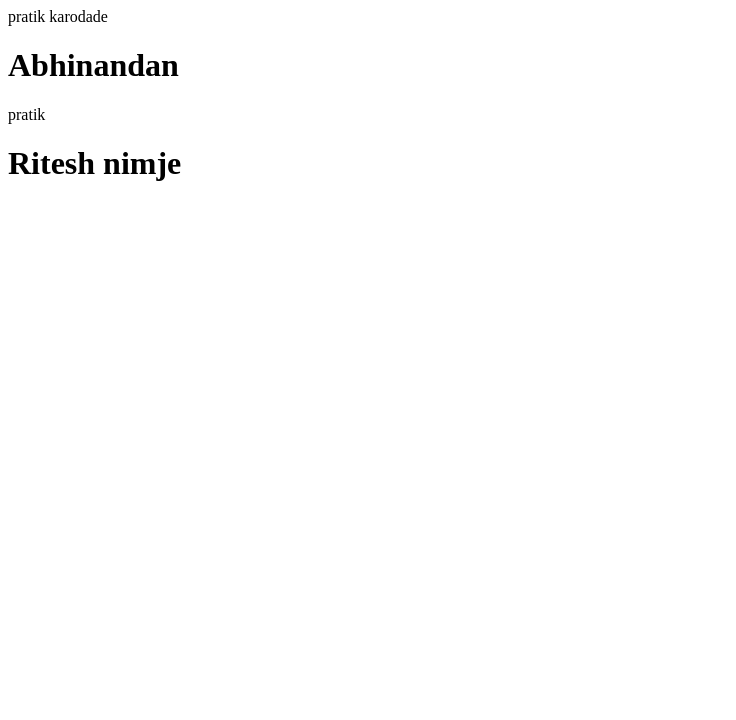
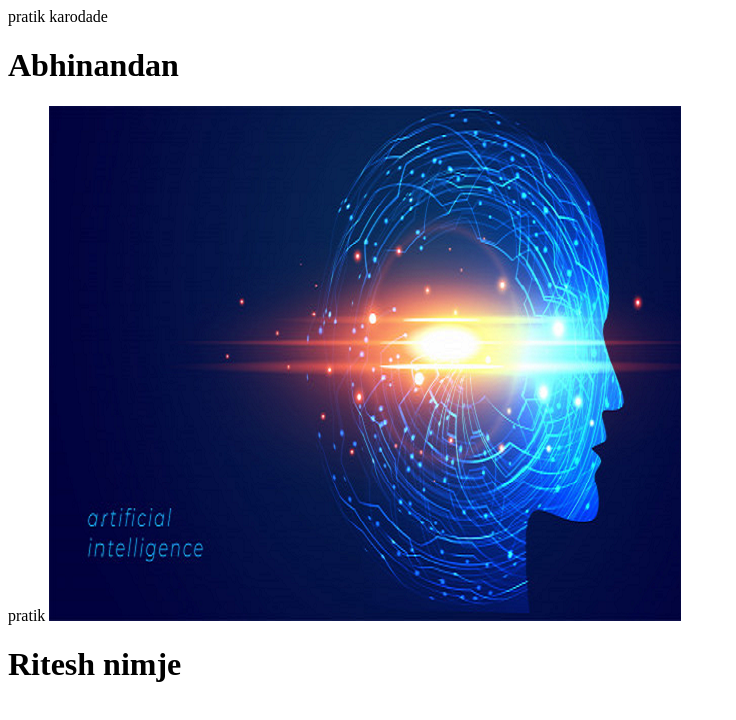
Before and after one commit to Ritesh796/pratik, a plain HTML site: page index.html in a window 1280 px wide. Shown: the whole page, without its empty margins (0-736 px from the left). Drawn offline with Linux system fonts and the light colour scheme.

Commit message:
updated
hgdyhrsdjf

```diff
--- a/index.html
+++ b/index.html
@@ -7,6 +7,7 @@
 pratik karodade
 <h1>Abhinandan</h1>
 pratik
+	<img src="hero-image.png">
 
 <h1>Ritesh nimje</h1>
 </body>
```
